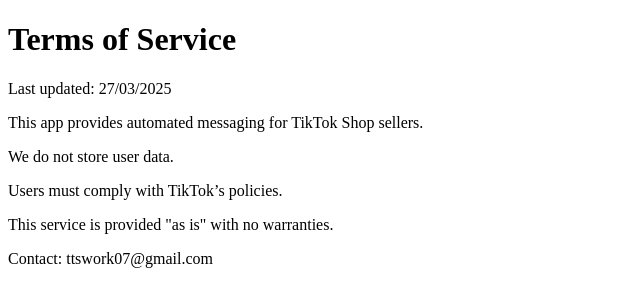
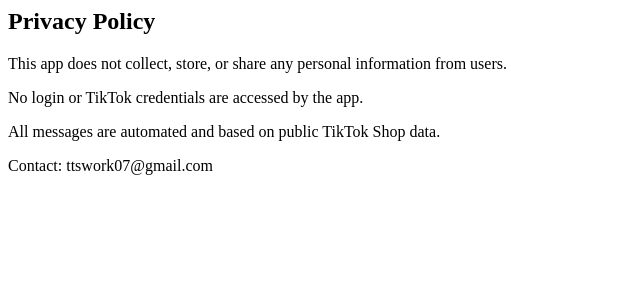
Before and after one commit to nafeeshaider07/tiktok-terms, a plain HTML site: page index.html in a window 1280 px wide. Shown: the whole page, without its empty margins (0-640 px from the left). Drawn offline with Linux system fonts and the light colour scheme.

Commit message:
Update index.html

```diff
--- a/index.html
+++ b/index.html
@@ -1,15 +1,5 @@
-<!DOCTYPE html>
-<html lang="en">
-<head>
-  <title>Terms of Service</title>
-</head>
-<body>
-  <h1>Terms of Service</h1>
-  <p>Last updated: 27/03/2025</p>
-  <p>This app provides automated messaging for TikTok Shop sellers.</p>
-  <p>We do not store user data.</p>
-  <p>Users must comply with TikTok’s policies.</p>
-  <p>This service is provided "as is" with no warranties.</p>
-  <p>Contact: ttswork07@gmail.com</p>
-</body>
-</html>
+<h2>Privacy Policy</h2>
+<p>This app does not collect, store, or share any personal information from users.</p>
+<p>No login or TikTok credentials are accessed by the app.</p>
+<p>All messages are automated and based on public TikTok Shop data.</p>
+<p>Contact: ttswork07@gmail.com</p>
```
